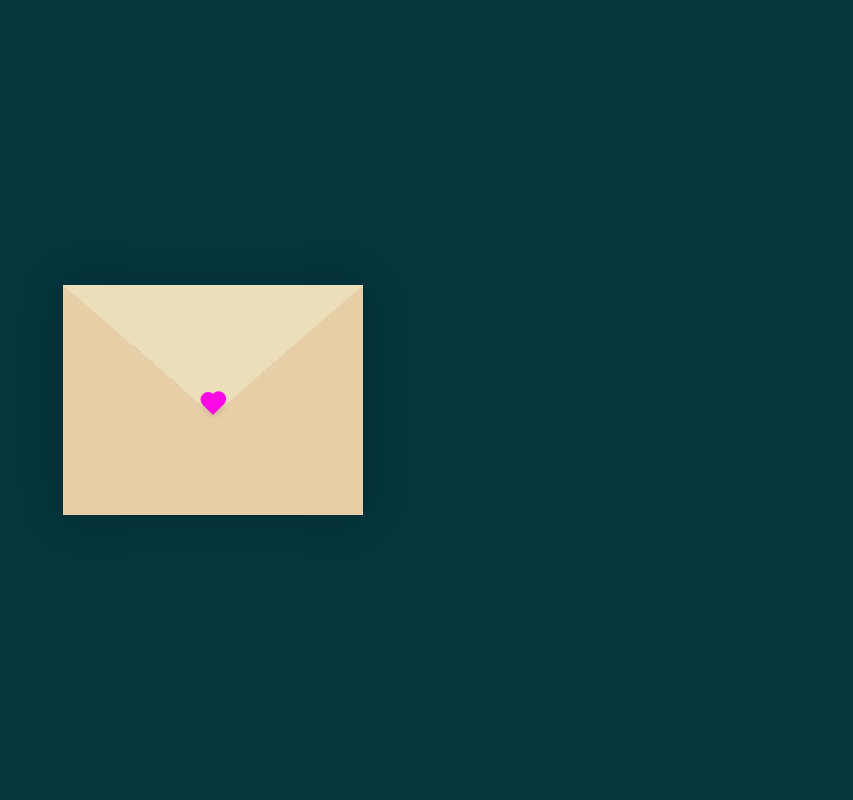
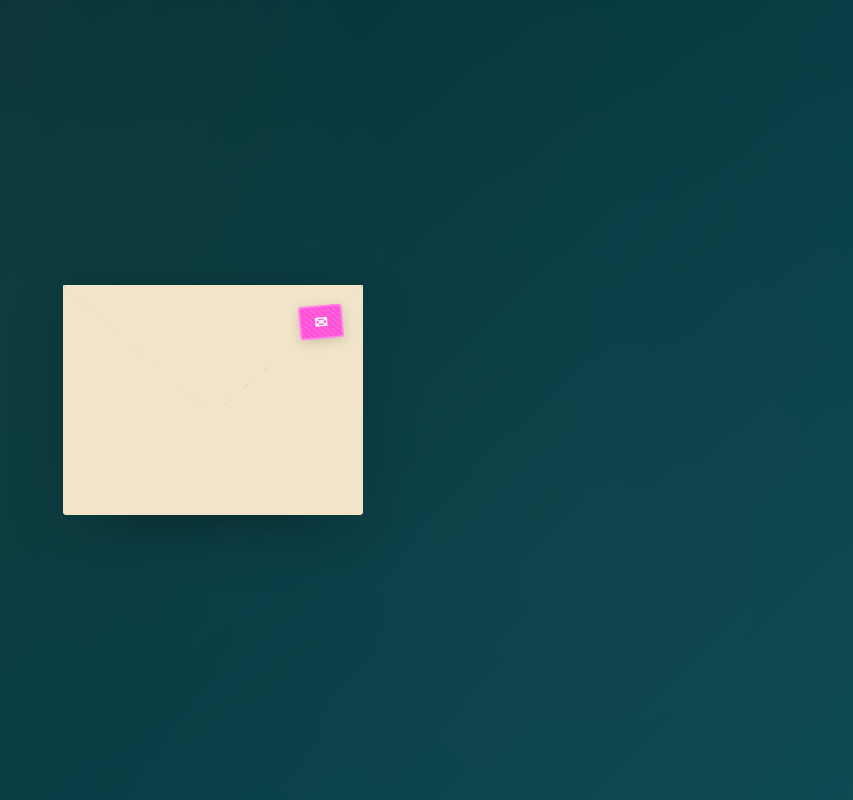
Before and after one commit to EmirMarles/letter, a plain HTML site: page index.html in a window 1280 px wide. Shown: the whole page, without its empty margins (427-1280 px from the left). Drawn offline with Linux system fonts and the light colour scheme.

Commit message:
Transform to modern stationery theme with stamp, softened angles, and elegant color palette

```diff
--- a/index.html
+++ b/index.html
@@ -17,7 +17,7 @@
                     </div>
                 </div>
             </div>
-            <div class="heart"></div>
+            <div class="stamp"></div>
         </div>
     </div>
 
--- a/script.js
+++ b/script.js
@@ -1,6 +1,6 @@
 const envelope = document.querySelector(".envelope-wrapper");
-const heart = document.querySelector(".heart");
+const stamp = document.querySelector(".stamp");
 
-heart.addEventListener("click", ()=>{
+stamp.addEventListener("click", ()=>{
     envelope.classList.toggle("flap")
 })
--- a/style.css
+++ b/style.css
@@ -1,33 +1,55 @@
 :root{
-    --primary: #fff;
-    --bg-color: rgb(5, 53, 61);
-    --bg-envelope-color: #f5edd1;
-    --envelope-tab: #ecdeb8;
-    --envelope-cover: #e6cfa7;
-    --shadow-color: rgba(0, 0, 0, 0.2);
-    --txt-color: #444;
-    --heart-color: rgb(252, 8, 231);
+    --primary: #F9F9F9;
+    --bg-color: #062C30;
+    --bg-gradient: linear-gradient(135deg, #062C30 0%, #0A4A52 100%);
+    --bg-envelope-color: #F2E4C9;
+    --envelope-tab: #F2E4C9;
+    --envelope-cover: #F2E4C9;
+    --shadow-color: rgba(0, 0, 0, 0.15);
+    --txt-color: #2C3E50;
+    --stamp-color: #FF4FD8;
+    --accent-gold: #E9C46A;
+    --accent-pink: #FF5C93;
 }
 
 body{
     margin: 0;
     padding: 0;
     box-sizing: border-box;
-    background: var(--bg-color);
+    background: var(--bg-gradient);
     display: flex;
     align-items: center;
     justify-content: center;
+    min-height: 100vh;
+    font-family: 'Georgia', serif;
+    position: relative;
+}
+
+body::before {
+    content: '';
+    position: absolute;
+    top: 0;
+    left: 0;
+    right: 0;
+    bottom: 0;
+    background:
+        radial-gradient(circle at 20% 30%, rgba(233, 196, 106, 0.05) 0%, transparent 50%),
+        radial-gradient(circle at 80% 70%, rgba(255, 95, 147, 0.03) 0%, transparent 50%);
+    pointer-events: none;
 }
 
 .container {
     height: 100vh;
     display: grid;
     place-items: center;
+    position: relative;
 }
 
 .container > .envelope-wrapper {
     background: var(--bg-envelope-color);
-    box-shadow: 0 0 40px var(--shadow-color);
+    box-shadow: 0 20px 60px var(--shadow-color);
+    border-radius: 8px;
+    position: relative;
 }
 
 .container .envelope-wrapper .envelope{
@@ -45,7 +67,8 @@ body{
     border-right: 150px solid transparent;
     border-left: 150px solid transparent;
     transform-origin: top;
-    transition: all 0.5s ease-in-out 0.7s;
+    transition: all 0.6s cubic-bezier(0.4, 0, 0.2, 1) 0.7s;
+    filter: drop-shadow(0 2px 8px rgba(0,0,0,0.1));
 }
 
 .container .envelope-wrapper .envelope::after{
@@ -58,6 +81,7 @@ body{
     border-right: 150px solid var(--envelope-cover);
     border-bottom: 100px solid var(--envelope-cover);
     border-left: 150px solid var(--envelope-cover);
+    border-radius: 0 0 4px 4px;
 }
 
 .envelope > .letter{
@@ -68,48 +92,62 @@ body{
     height: 80%;
     background: var(--primary);
     text-align: center;
-    transition: all 1s ease-in-out;
-    box-shadow: 0 0 5px var(--shadow-color);
+    transition: all 1.2s cubic-bezier(0.25, 0.46, 0.45, 0.94);
+    box-shadow: 0 8px 25px var(--shadow-color);
     padding: 20px 10px;
+    border-radius: 4px;
 }
 
 .container .envelope-wrapper .envelope .letter .text{
-    font-family: Arial, Helvetica, sans-serif;
+    font-family: 'Georgia', serif;
     color: var(--txt-color);
     text-align: left;
-    font-size: 10px;
+    font-size: 11px;
+    line-height: 1.6;
 }
 
-.heart{
+.stamp{
+    position: absolute;
+    top: 20px;
+    right: 20px;
+    width: 40px;
+    height: 30px;
+    background: var(--stamp-color);
+    z-index: 4;
+    transform: rotate(-5deg);
+    transition: all 0.5s cubic-bezier(0.4, 0, 0.2, 1) 1s;
+    box-shadow: 0 3px 12px var(--shadow-color);
+    cursor: pointer;
+    border-radius: 4px;
+    border: 2px solid rgba(255, 255, 255, 0.3);
+}
+
+.stamp::before{
+    content: "✉";
     position: absolute;
     top: 50%;
     left: 50%;
-    width: 15px;
-    height: 15px;
-    background: var(--heart-color);
-    z-index: 4;
-    transform: translate(-50%, -20%) rotate(-45deg);
-    transition: transform 0.5s ease-in-out 1s;
-    box-shadow: 0 1px 6px var(--shadow-color);
-    cursor: pointer;
+    transform: translate(-50%, -50%);
+    color: white;
+    font-size: 16px;
+    font-weight: bold;
 }
 
-.heart::before,
-.heart::after{
+.stamp::after{
     content: "";
     position: absolute;
-    width: 15px;
-    height: 15px;
-    background: var(--heart-color);
-    border-radius: 50%;
-}
-
-.heart::before{
-    top: -7.5px;
-}
-
-.heart::after{
-    right: -7.5px;
+    top: 0;
+    left: 0;
+    right: 0;
+    bottom: 0;
+    background: repeating-linear-gradient(
+        45deg,
+        transparent,
+        transparent 2px,
+        rgba(255, 255, 255, 0.1) 2px,
+        rgba(255, 255, 255, 0.1) 4px
+    );
+    border-radius: 2px;
 }
 
 .flap .envelope::before{
@@ -123,7 +161,7 @@ body{
     transition-delay: 1s;
 }
 
-.flap .heart{
-    transform: rotate(45deg);
+.flap .stamp{
+    transform: rotate(5deg) scale(1.1);
     transition-delay: 0.4s;
 }
```
